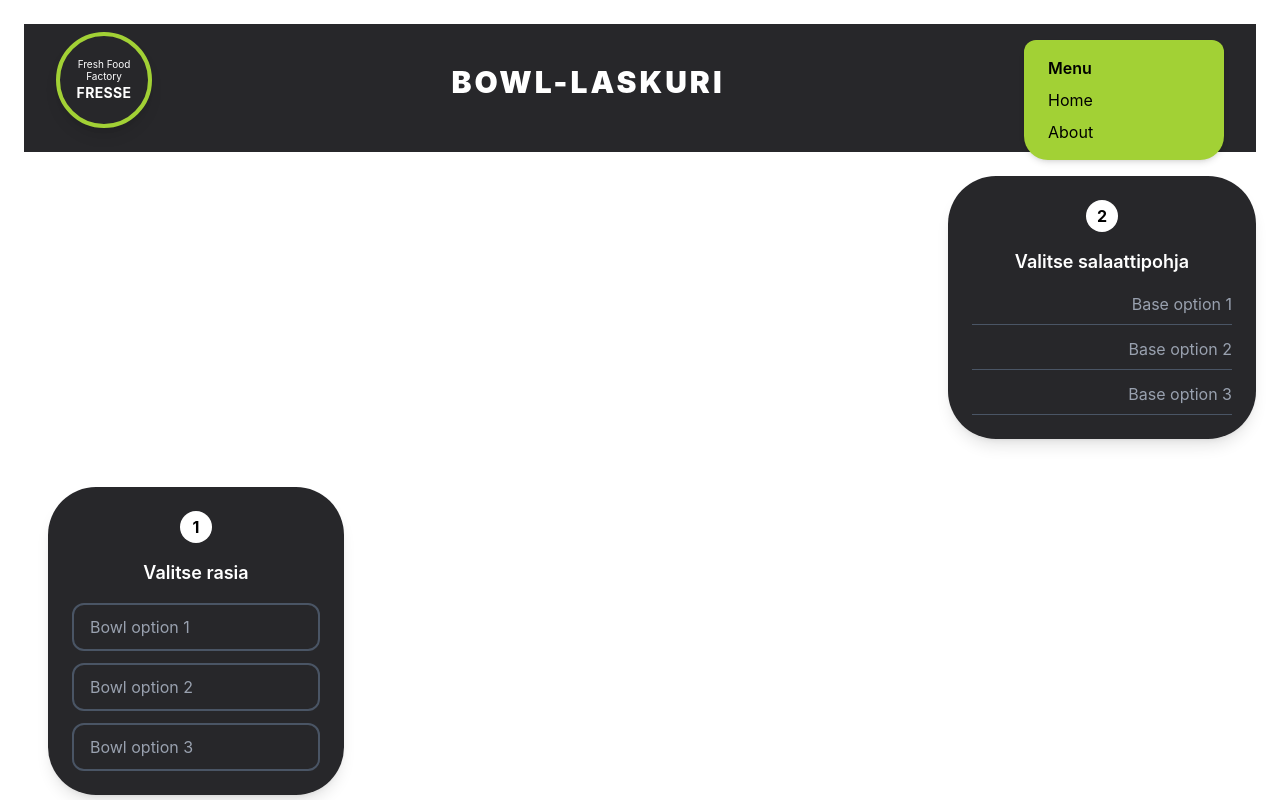
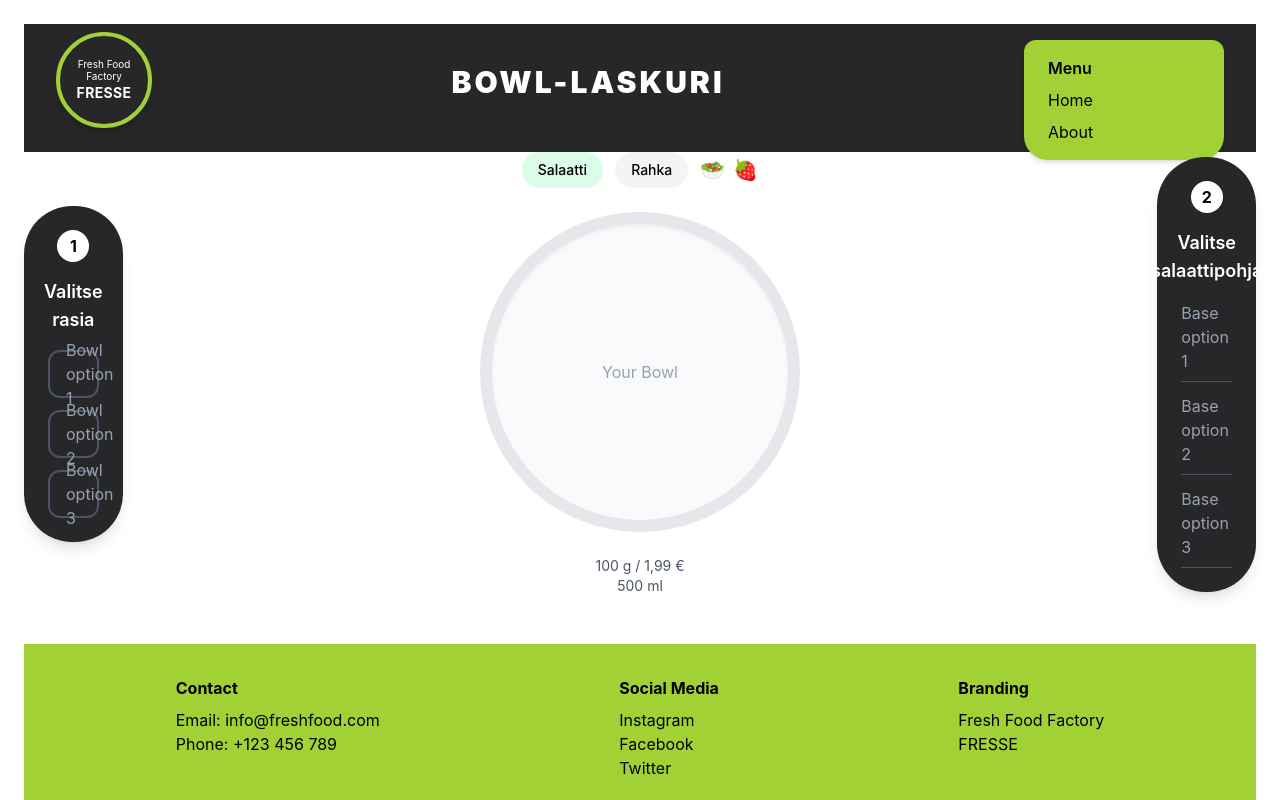
Before and after one commit to joy111119/salad-configurator, a React (Vite) app: page / in a window 1280 px wide. Shown: the top 800 px of the page. Built offline with nearby package versions, Linux system fonts and the light colour scheme.

Commit message:
Added Central Bowl

```diff
--- a/src/App.tsx
+++ b/src/App.tsx
@@ -1,18 +1,30 @@
 import Header from './components/Header'
-import  BaseSelection  from './components/BaseSelection'
+import BaseSelection from './components/BaseSelection'
 import BowlSelection from './components/BowlSelection'
 import Footer from './components/Footer'
+import  CenterBowl  from './components/CenterBowl'
 
 function App() {
   return (
-    <div className="p-6 space-y-6">
+    <div className="p-6 min-h-screen flex flex-col">
       <Header />
 
-      <div className="flex justify-end">
-        <BaseSelection />
-      </div>
-      <main className="p-6">
-        <BowlSelection />
+      {/* Main Layout */}
+      <main className="flex flex-1 items-center justify-between gap-6">
+
+        {/* Left */}
+        <div className="flex-1">
+          <BowlSelection />
+        </div>
+
+        {/* Center */}
+        <CenterBowl />
+
+        {/* Right */}
+        <div className="flex-1 flex justify-end">
+          <BaseSelection />
+        </div>
+
       </main>
 
       <Footer />
--- a/src/components/BaseSelection.tsx
+++ b/src/components/BaseSelection.tsx
@@ -1,5 +1,3 @@
-import React from "react";
-
 function BaseSelection() {
   return (
     <div className="bg-zinc-800 rounded-[3rem] p-6 text-white w-full lg:w-1/4 flex flex-col items-center shadow-lg">
--- a/src/components/BowlSelection.tsx
+++ b/src/components/BowlSelection.tsx
@@ -1,4 +1,3 @@
-import React from "react";
 function BowlSelection() {
   return (
     <div className="bg-zinc-800 rounded-[3rem] p-6 text-white w-full lg:w-1/4 flex flex-col items-center shadow-lg">
--- /dev/null
+++ b/src/components/CenterBowl.tsx
@@ -0,0 +1,34 @@
+function CenterBowl() {
+  return (
+    <div className="flex-1 flex flex-col items-center justify-center min-h-[400px] mt-4 lg:mt-0">
+
+
+      <div className="flex gap-3 mb-6 items-center">
+        <button className="px-4 py-2 bg-green-100 rounded-full text-sm font-medium">
+          Salaatti
+        </button>
+        <button className="px-4 py-2 bg-gray-100 rounded-full text-sm font-medium">
+          Rahka
+        </button>
+        <div className="flex gap-2">
+          <span className="text-xl">🥗</span>
+          <span className="text-xl">🍓</span>
+        </div>
+      </div>
+
+
+      <div className="w-80 h-80 rounded-full border-[12px] border-gray-200 bg-gray-50 flex items-center justify-center shadow-inner relative">
+        <span className="text-gray-400">Your Bowl</span>
+      </div>
+
+
+      <div className="mt-6 text-center text-sm text-gray-600">
+        <p>100 g / 1,99 €</p>
+        <p>500 ml</p>
+      </div>
+
+    </div>
+  );
+}
+
+export default CenterBowl
```
